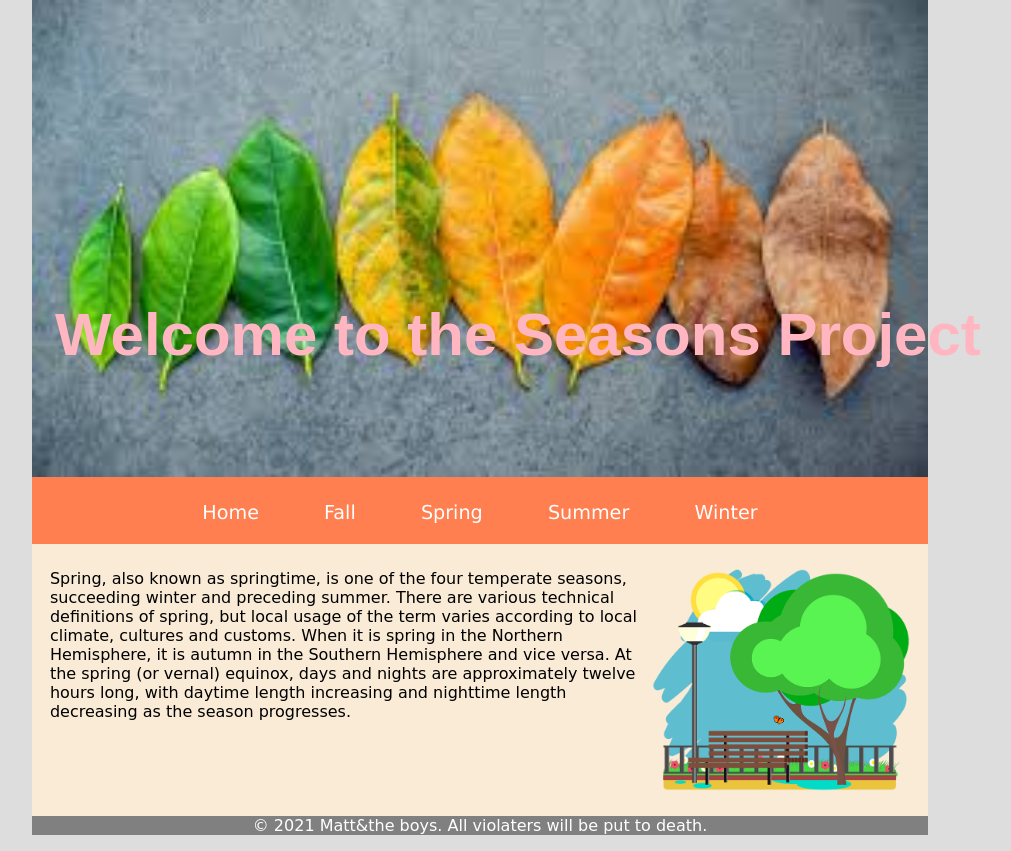
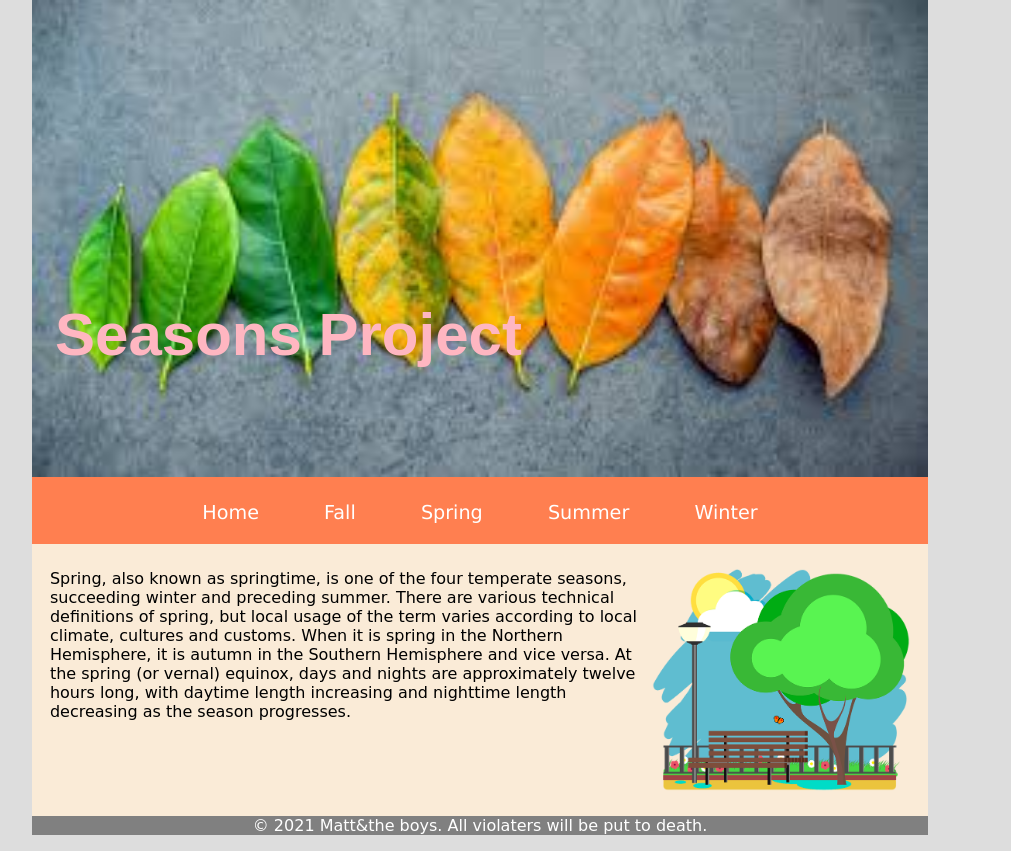
Before and after one commit to mattmerz/mattmerz.github.io, a plain HTML site: page spring.html in a window 1280 px wide. Shown: the whole page, without its empty margins (160-1171 px from the left). Drawn offline with Linux system fonts and the light colour scheme.

Commit message:
Update spring.html

```diff
--- a/spring.html
+++ b/spring.html
@@ -23,7 +23,7 @@
         </nav>
 
         <section>
-            <h1>Welcome to the Seasons Project</h1>
+            <h1>Seasons Project</h1>
             <p><img src="spring-tree.png" class="tide">Spring, also known as springtime, is one of the four temperate seasons, succeeding winter and preceding summer. There are various technical definitions of spring, but local usage of the term varies according to local climate, cultures and customs. When it is spring in the Northern Hemisphere, it is autumn in the Southern Hemisphere and vice versa. At the spring (or vernal) equinox, days and nights are approximately twelve hours long, with daytime length increasing and nighttime length decreasing as the season progresses.</p>
 
         </section>
```
